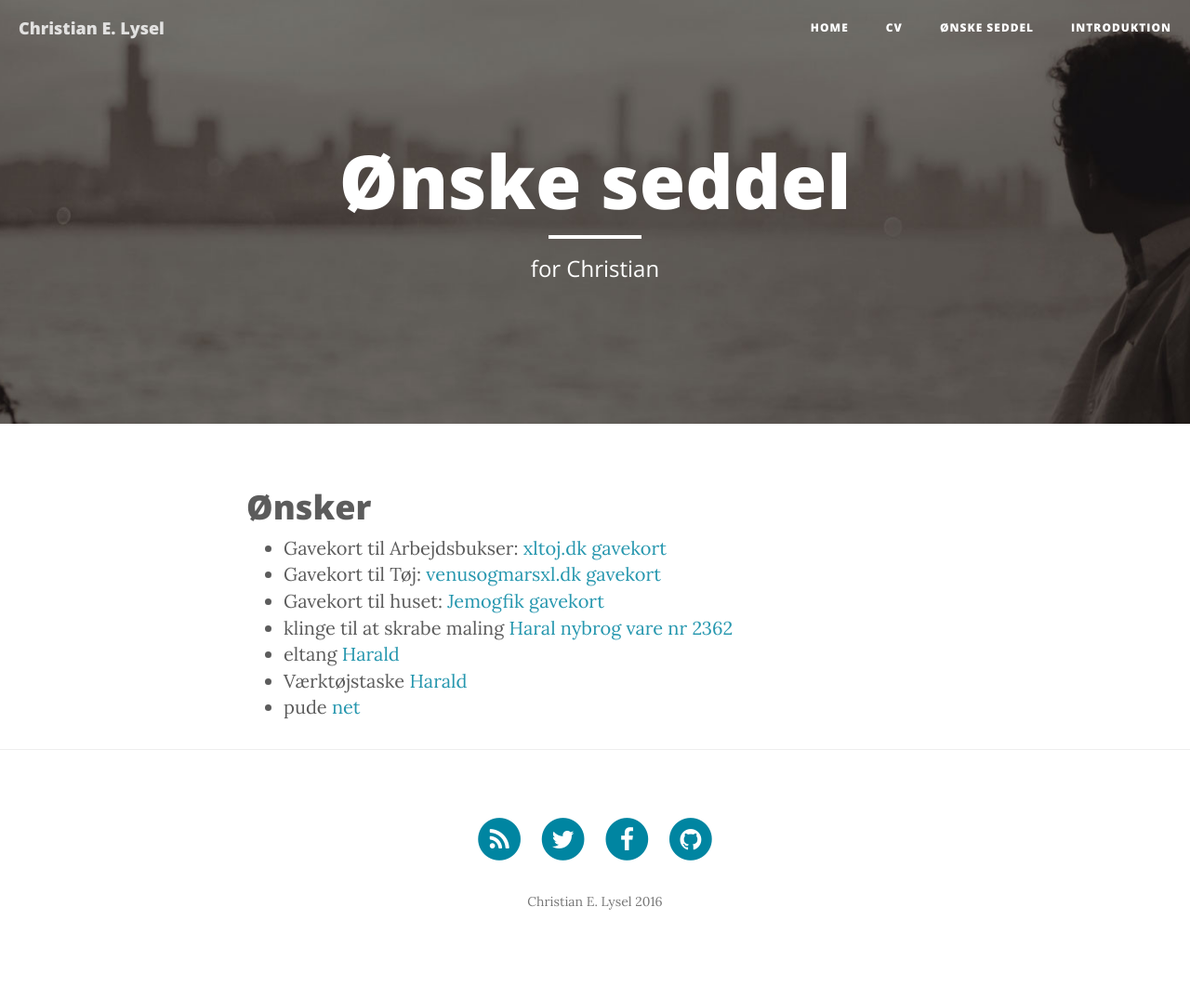
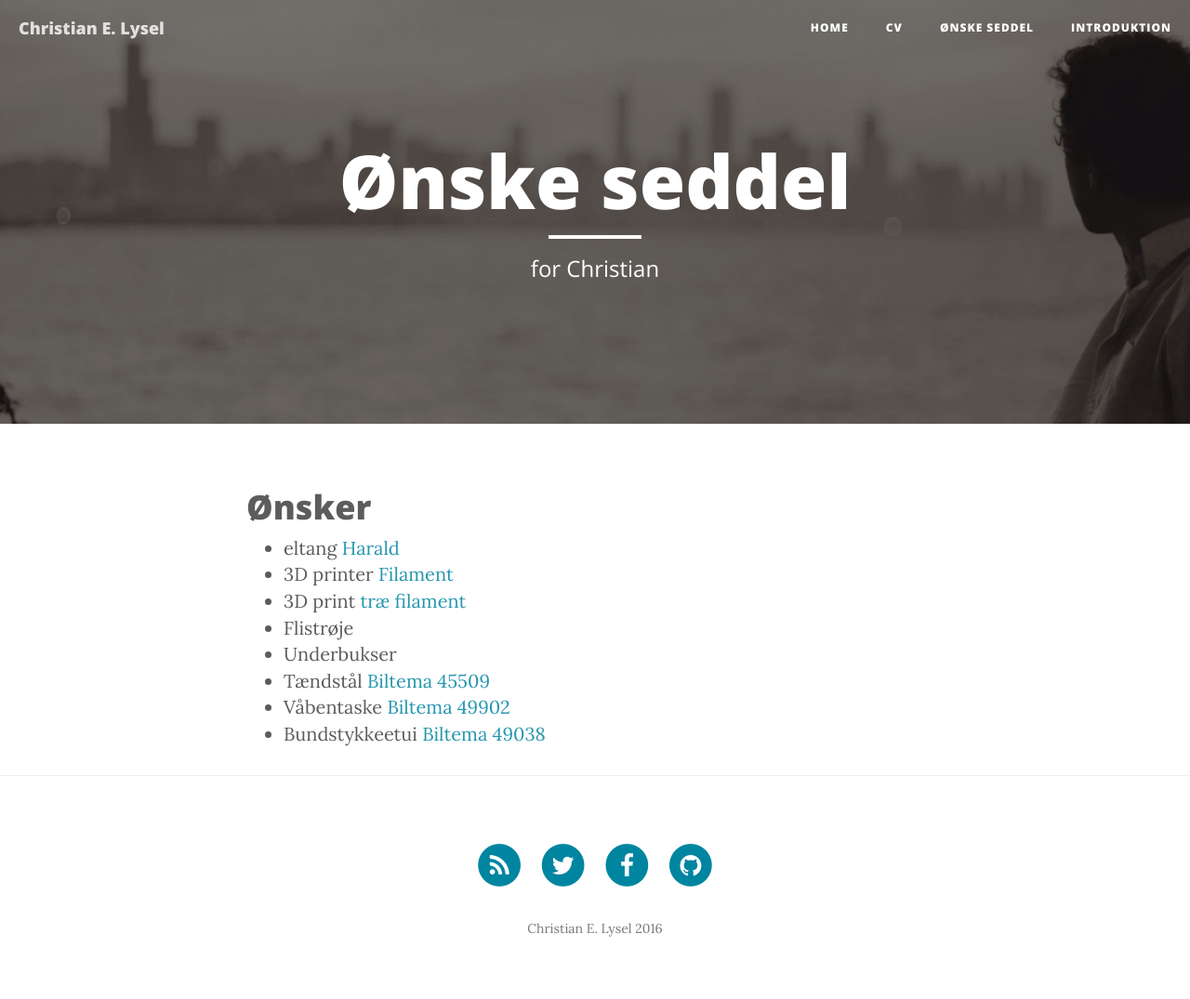
Before and after one commit to clysel/christian.lysel.net, a Jekyll site: the page built from gave.markdown, in a window 1280 px wide. Shown: the whole page at 93% size. Built offline with Jekyll 4.4.1, drawn with Linux system fonts in a browser that asks for light colours; nearby versions of some CDN libraries; before the commit the page ends 1046 px from its top, so only the background shows below that.

Commit message:
Update gave.markdown

```diff
--- a/gave.markdown
+++ b/gave.markdown
@@ -6,10 +6,12 @@ header-img: "img/about-bg.jpg"
 ---
 # Ønsker
 
- * Gavekort til Arbejdsbukser: [xltoj.dk gavekort](http://www.xltoj.dk/Gavekort)
- * Gavekort til Tøj: [venusogmarsxl.dk gavekort](http://www.venusogmarsxl.dk/gavekort)
- * Gavekort til huset: [Jemogfik gavekort](http://www.jemogfix.dk/gavekort__6836/gavekort-til-jem-fix_gk)
- * klinge til at skrabe maling [Haral nybrog vare nr 2362](http://www.harald-nyborg.dk/p2362/bahco-ziehklinge)
+
  * eltang [Harald](http://www.harald-nyborg.dk/p3439/jokari-afisoleringstang-aut)
- * Værktøjstaske [Harald](http://www.harald-nyborg.dk/p5631/mitsutomo-vaerktoejstaske-aaben)
- * pude [net](http://www.home-tex.dk/shop/temprakon-advance-air-890p.html)
+ * 3D printer [Filament](https://filament23d.dk/filament-da/petg-1-75mm-da,%20petg-1.75mm,%20petg-filament)
+ * 3D print [træ filament](https://filament23d.dk/filament-da/wood-3mm-da)
+ * Flistrøje
+ * Underbukser
+ * Tændstål [Biltema 45509](http://www.biltema.dk/da/Fritid/Friluftsliv/Knive-og-varktoj/Tandstal-2000031777/)
+ * Våbentaske [Biltema 49902](http://www.biltema.dk/da/Fritid/Jagt/Vabenpleje-og-tilbehor/Vabentaske-2000034463/?artId=49902)
+ * Bundstykkeetui [Biltema 49038](http://www.biltema.dk/da/Fritid/Jagt/Vabenpleje-og-tilbehor/Bundstykkeetui-2000036306/)
```
